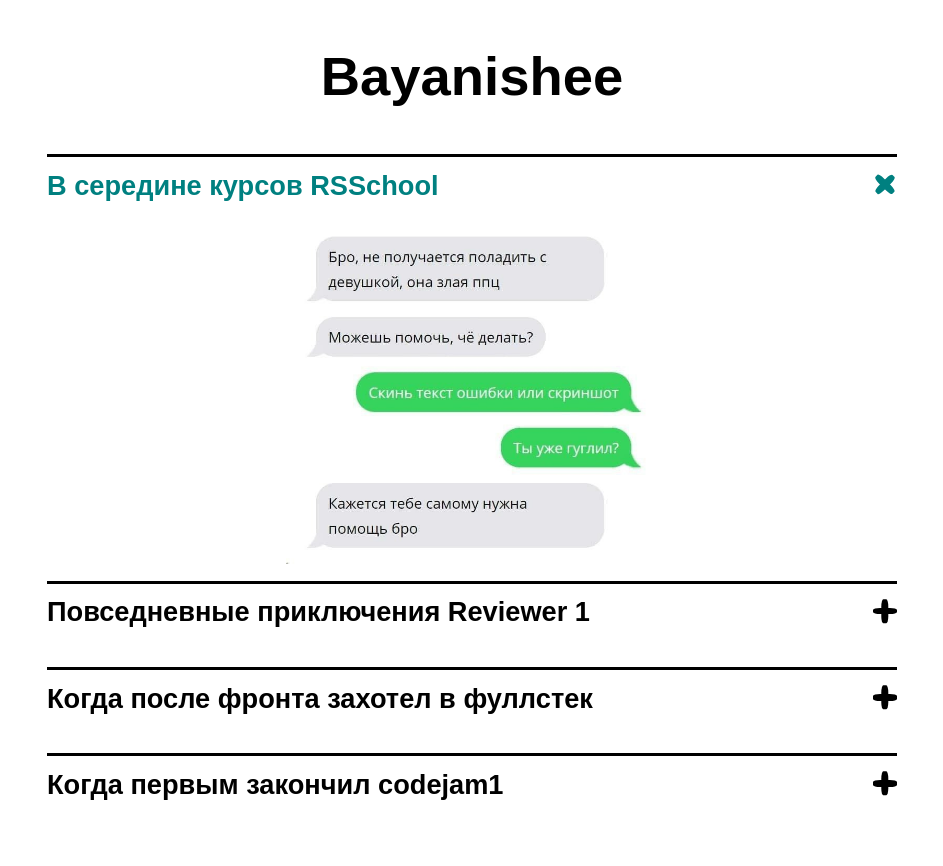
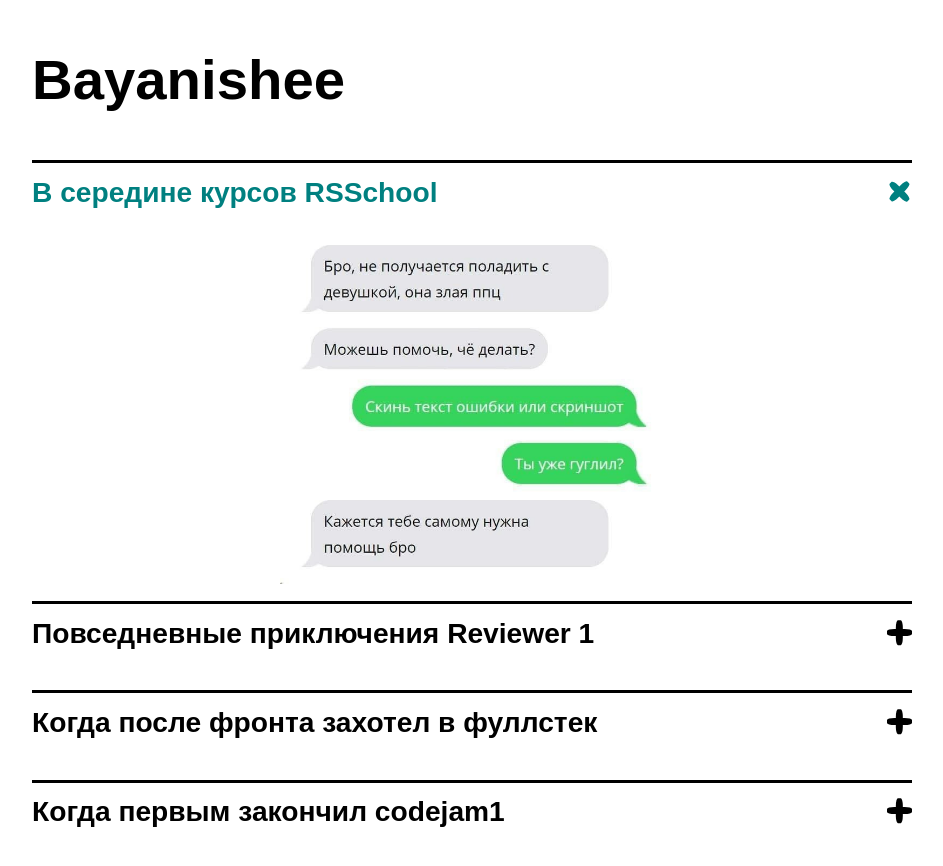
Before and after one commit to EVALORE/cssBayan, a plain HTML site: page cssBayan/index.html in a window 1280 px wide. Shown: the whole page, without its empty margins (168-1111 px from the left). Before the commit the page ends 840 px from the top, so only its background shows below. Drawn offline with Linux system fonts and the light colour scheme.

Commit message:
fix: root fz from px to % (Sun, Mar 12, 2023  3:47:21 PM)

```diff
--- a/cssBayan/style.css
+++ b/cssBayan/style.css
@@ -1,6 +1,6 @@
 /* root rules */
 :root {
-  font-size: 8.2px;
+  font-size: 51%;
 }
 
 /* base rules */
@@ -12,10 +12,6 @@ body {
 
 * {
   box-sizing: border-box;
-}
-
-h1 {
-  text-align: center;
 }
 
 /* accordion */
@@ -31,6 +27,7 @@ h1 {
 
 .accordion__content {
   cursor: pointer;
+  -webkit-tap-highlight-color: transparent;
 }
 
 .accordion__top {
@@ -46,6 +43,7 @@ h1 {
 
 /* input */
 .accordion__input {
+  -webkit-tap-highlight-color: transparent;
   width: 0;
   height: 0;
   appearance: none;
@@ -125,7 +123,7 @@ h1 {
   background-color: teal;
 }
 
-.accordion__item:active .accordion__input:not(:checked) ~ .accordion__content{
+.accordion__item:active .accordion__input:not(:checked) ~ .accordion__content {
   color: black;
 }
 
@@ -166,26 +164,25 @@ h1 {
   }
 }
 
-  .accordion__item:active .cross__item-1,
-  .accordion__item:active .cross__item-2 {
-    background-color: black;
-  }
-
+.accordion__item:active .cross__item-1,
+.accordion__item:active .cross__item-2 {
+  background-color: black;
+}
 
 @media (max-width: 320px) {
   :root {
-    font-size: 7px;
+    font-size: 43%;
   }
 }
 
 @media (min-width: 400px) {
   :root {
-    font-size: 10px;
+    font-size: 62.5%;
   }
 }
 
 @media (min-width: 820px) {
   :root {
-    font-size: 17px;
+    font-size: 110%;
   }
 }
```
